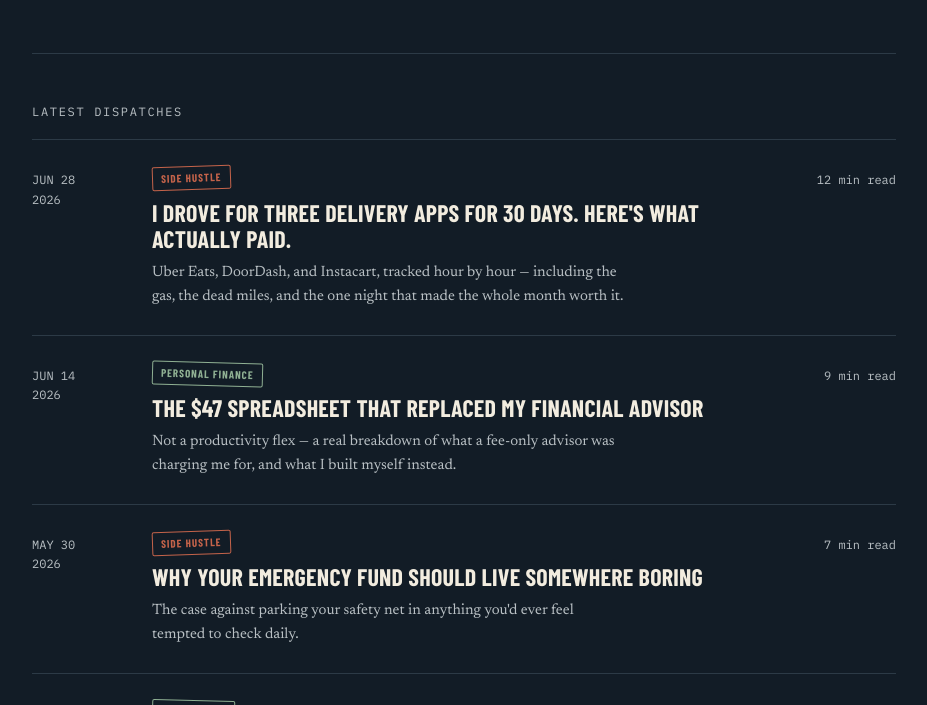
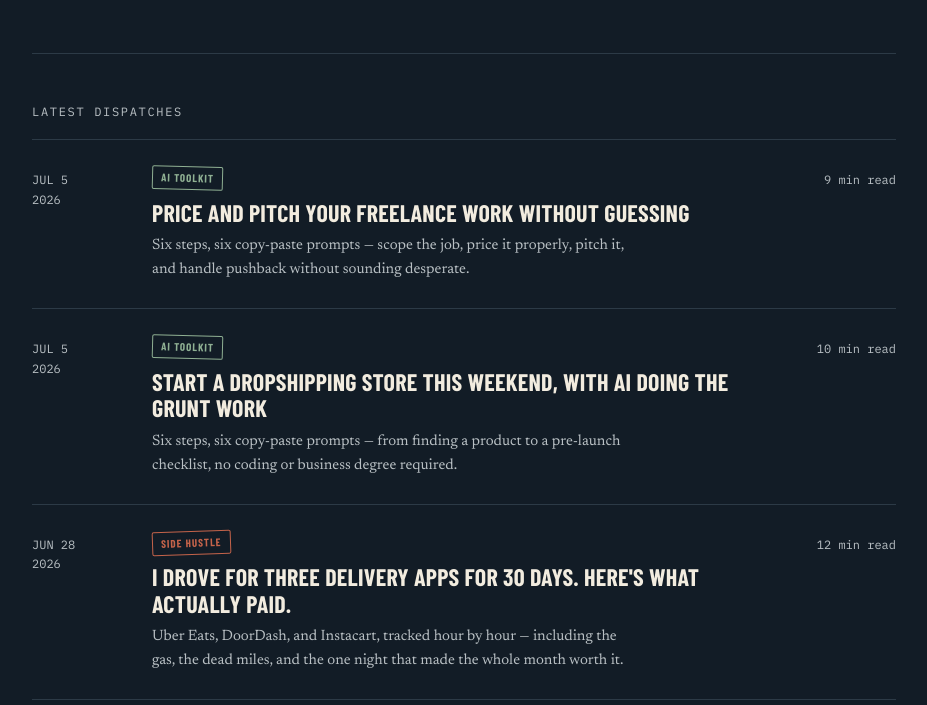
Before and after one commit to lyris0001-blip/Thesecondshift-, a plain HTML site: page index.html in a window 1280 px wide. Shown: the part 532-1237 px from the top of the page, without its empty margins (176-1103 px from the left). Drawn offline with nearby package versions, Linux system fonts and the light colour scheme; a web font is replaced by a local one.

Commit message:
Add new AI toolkit articles to the ledger
Added new ledger entries for AI toolkit articles on freelance pricing and dropshipping.

```diff
--- a/index.html
+++ b/index.html
@@ -39,6 +39,26 @@
 
   <div id="dispatches" class="section-label">Latest dispatches</div>
   <div class="ledger">
+
+    <a class="ledger-row" href="post-ai-freelance-pricing.html">
+      <div class="ledger-date">JUL 5<br>2026</div>
+      <div class="ledger-body">
+        <span class="stamp-tag green">AI toolkit</span>
+        <h3>Price and pitch your freelance work without guessing</h3>
+        <p>Six steps, six copy-paste prompts — scope the job, price it properly, pitch it, and handle pushback without sounding desperate.</p>
+      </div>
+      <div class="ledger-time">9 min read</div>
+    </a>
+
+    <a class="ledger-row" href="post-ai-dropshipping.html">
+      <div class="ledger-date">JUL 5<br>2026</div>
+      <div class="ledger-body">
+        <span class="stamp-tag green">AI toolkit</span>
+        <h3>Start a dropshipping store this weekend, with AI doing the grunt work</h3>
+        <p>Six steps, six copy-paste prompts — from finding a product to a pre-launch checklist, no coding or business degree required.</p>
+      </div>
+      <div class="ledger-time">10 min read</div>
+    </a>
 
     <a class="ledger-row" href="post-delivery-apps.html">
       <div class="ledger-date">JUN 28<br>2026</div>
```
